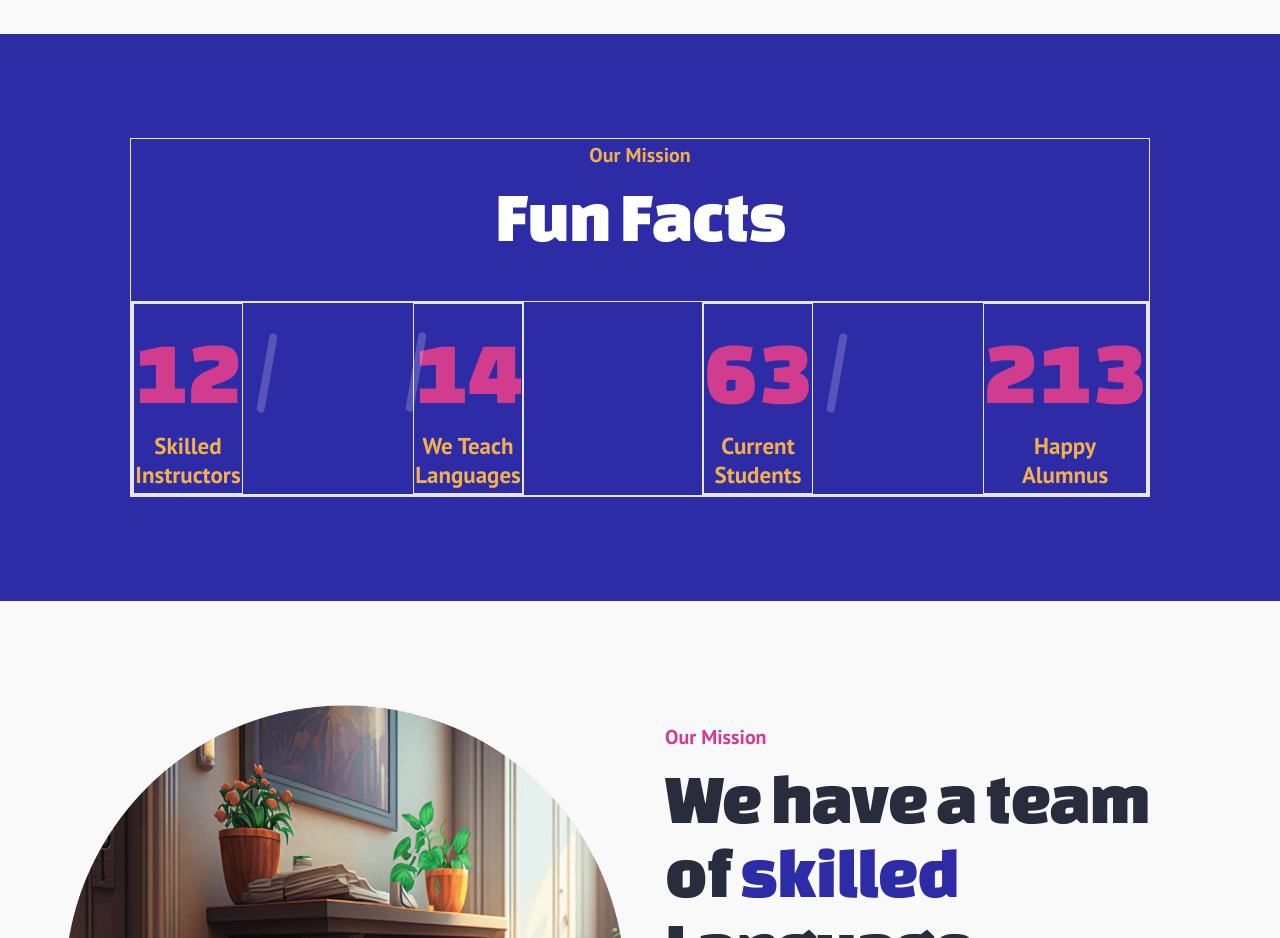
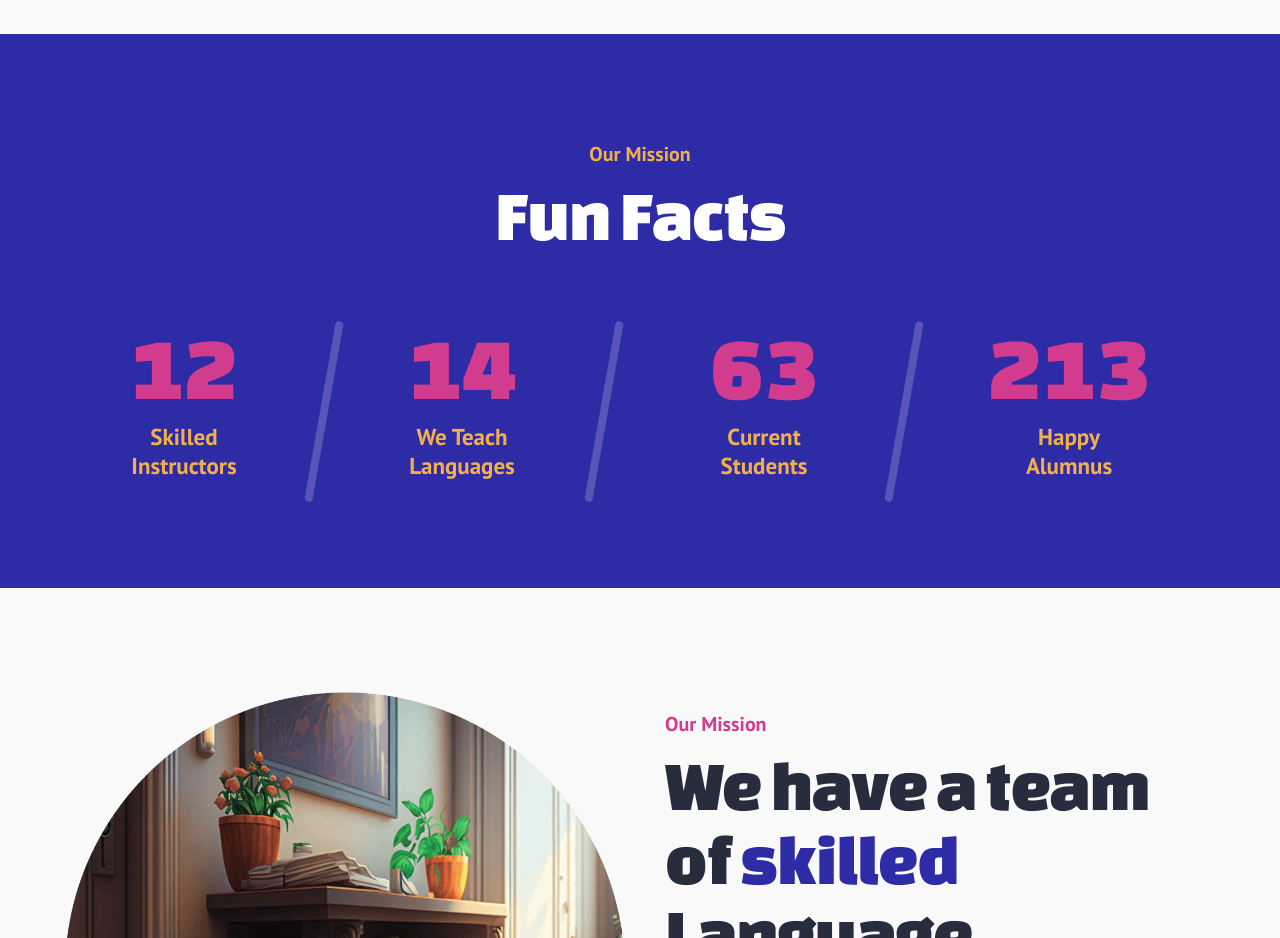
Before and after one commit to danielswift10/project-angies, a React (Create React App) app: page /about in a window 1280 px wide. Shown: the part 1440-2378 px from the top of the page. Built offline with nearby package versions, Linux system fonts and the light colour scheme.

Commit message:
style: added styling

```diff
--- a/src/Components/About/FunFact.jsx
+++ b/src/Components/About/FunFact.jsx
@@ -8,7 +8,7 @@ const FunFact = () => {
       <div
         className={`${styles.boxWidth} ${styles.flexCenter} ss:px-0 ss:w-[600px] lg:w-[1120px] xlg:w-[1200px] xl:w-[1280px] lg:px-0  md:w-[920px] md:px-0 ${styles.padding} gap-10 ${layout.section1}`}
       >
-        <div className="content text-center border w-[85%] ">
+        <div className="content text-center  w-[85%] ">
           <h4 className={`${styles.heading4} mb-2 text-yellow `}>
             Our Mission
           </h4>
@@ -17,31 +17,36 @@ const FunFact = () => {
           >
             Fun Facts
           </h2>
-          {/* <div className={`number flex flex-wrap smd:w-[769px] smd:gap-x-[40px] gap-x-[83px] xs:gap-x-[170px]  gap-y-[20px] w-[90%] ss:w-[450px] border mx-auto justify-between items-center md:w-[830px] lg:w-[1070px] xl:w-[1280px]  `}> */}
-          <div className="w-full flex flex-col relative border gap-3 md:flex-row md:gap-0 md:justify-between   ">
-            <div className="flex flex-row relative justify-between  border lg:gap-[145px] xlg:gap-[170px] xl:gap-[125px]  md:gap-[90px]">
-            <div className="border ">
-                <h2 className={`font-changa text-bold text-[72px] lg:text-[90px] mb-[-10px]  xl:text-[128px] text-pink `}>12</h2>
-                <p className={`font-pt font-bold text-[16px] text-yellow xl:text-[32px] lg:text-[23px] `}> <span className="block mb-[-5px] ">Skilled </span> <span>Instructors</span> </p>
+          <div className="w-full  flex flex-col relative  gap-3 md:flex-row md:gap-0 md:justify-between   ">
+            <div className="flex flex-row  relative justify-between   lg:gap-[145px] xlg:gap-[170px] xl:gap-[125px]  md:gap-[90px]">
+            <div className=" ">
+                <h2 className={`font-changa text-bold text-[72px] lg:text-[90px] mb-[-15px]  xl:text-[128px] text-pink `}>12</h2>
+                <p className={`font-pt font-bold text-[16px] text-yellow xl:text-[32px] lg:text-[23px] `}> <span className="block mb-[-5px] xl:mb-[-7px] ">Skilled </span> <span>Instructors</span> </p>
             </div>
-            <div className="xl:h-[163px] md:left-[130px] h-[80px] w-[7px] left-[135px] ss:left-[250px] top-[30px]  line  xl:left-[210px] rounded-[10px] bg-[#ffffff33] lg:w-[8px] absolute xl:top-14 " />
-            <div className="border">
-                <h2 className={`font-changa text-bold text-[72px] lg:text-[90px] mb-[-10px] xl:text-[128px] text-pink `}>14</h2>
-                <p className={`font-pt font-bold text-[16px] text-yellow xl:text-[32px] lg:text-[23px] `}> <span className="block mb-[-5px]">We Teach </span> <span>Languages</span> </p>
+            <div className=" relative md:hidden w-fit h-full flex items-start justify-center ">
+            <div className=" h-[80px] w-[7px] top-[30px] line  rounded-[10px] bg-[#ffffff33] absolute" />
+            </div>
+            <div className="md:block hidden md:h-[163px] xl:h-[163px]  xlg:left-[190px] md:left-[130px] h-[80px] w-[7px] left-[135px] ss:left-[250px] top-[30px] md:top-[-10px] lg:top-5 lg:h-[183px] lg:left-[180px] line  xl:left-[210px] rounded-[10px] bg-[#ffffff33] lg:w-[8px] absolute xl:top-14 " />
+            <div className="">
+                <h2 className={`font-changa text-bold text-[72px] lg:text-[90px] mb-[-15px] xl:text-[128px] text-pink `}>14</h2>
+                <p className={`font-pt font-bold  text-[16px] text-yellow xl:text-[32px] lg:text-[23px] `}> <span className="block mb-[-5px] xl:mb-[-7px]">We Teach </span> <span>Languages</span> </p>
             </div>
             </div>
 
-            <div className="xl:h-[163px] md:left-[280px] h-[80px] w-[7px] left-[120px]  left-0 hidden md:block top-[30px] line xl:left-[500px] rounded-[10px] bg-[#ffffff33] lg:w-[8px] absolute top-14 " />
+            <div className="md:h-[163px] xl:h-[163px] xlg:left-[470px] md:left-[310px] h-[80px] w-[7px] left-[120px]  left-0 hidden md:block top-[30px] md:top-[-10px] lg:top-5  lg:h-[183px] lg:left-[440px] line xl:left-[500px] rounded-[10px] bg-[#ffffff33] lg:w-[8px] absolute xl:top-14 " />
 
-            <div className="flex flex-row relative justify-between  border lg:gap-[145px] xlg:gap-[170px] xl:gap-[125px] md:gap-[90px]">
-            <div className="border">
-                <h2 className={`font-changa text-bold text-[72px] lg:text-[90px] mb-[-10px] xl:text-[128px] text-pink `}>63</h2>
-                <p className={`font-pt font-bold text-[16px] text-yellow xl:text-[32px] lg:text-[23px] `}> <span className="block mb-[-5px]">Current</span> <span>Students</span> </p>
+            <div className="flex flex-row relative justify-between   lg:gap-[145px] xlg:gap-[170px] xl:gap-[125px] md:gap-[90px]">
+            <div className="">
+                <h2 className={`font-changa text-bold text-[72px] lg:text-[90px] mb-[-15px] xl:text-[128px] text-pink `}>63</h2>
+                <p className={`font-pt font-bold text-[16px] text-yellow xl:text-[32px] lg:text-[23px] `}> <span className="block mb-[-5px] xl:mb-[-7px]">Current</span> <span>Students</span> </p>
             </div>
-            <div className="xl:h-[163px] md:left-[130px] h-[80px] w-[7px] left-[115px] ss:left-[230px] top-[30px] left-0 line xl:left-[210px] rounded-[10px] bg-[#ffffff33] lg:w-[8px] absolute xl:top-14 " />
-            <div className="border">
-                <h2 className={`font-changa text-bold text-[72px] lg:text-[90px] mb-[-10px] xl:text-[128px] text-pink  `}>213</h2>
-                <p className={`font-pt font-bold text-[16px] text-yellow xl:text-[32px] lg:text-[23px] `}> <span className="block mb-[-5px]">Happy</span> <span>Alumnus</span> </p>
+            <div className=" relative md:hidden w-fit h-full flex items-start justify-center ">
+            <div className=" h-[80px] w-[7px] top-[30px] line  rounded-[10px] bg-[#ffffff33] absolute" />
+            </div>
+            <div className="md:block hidden md:h-[163px] xl:h-[163px] xlg:left-[190px] md:left-[130px] h-[80px] w-[7px] left-[115px] ss:left-[230px] top-[30px] md:top-[-10px] lg:top-5 lg:h-[183px] lg:left-[170px] line xl:left-[210px] rounded-[10px] bg-[#ffffff33] lg:w-[8px] absolute xl:top-14 " />
+            <div className="">
+                <h2 className={`font-changa text-bold text-[72px] lg:text-[90px] mb-[-15px] xl:text-[128px] text-pink  `}>213</h2>
+                <p className={`font-pt font-bold text-[16px] text-yellow xl:text-[32px] lg:text-[23px] `}> <span className="block mb-[-5px] xl:mb-[-7px]">Happy</span> <span>Alumnus</span> </p>
             </div>
             </div>
         </div>
```
